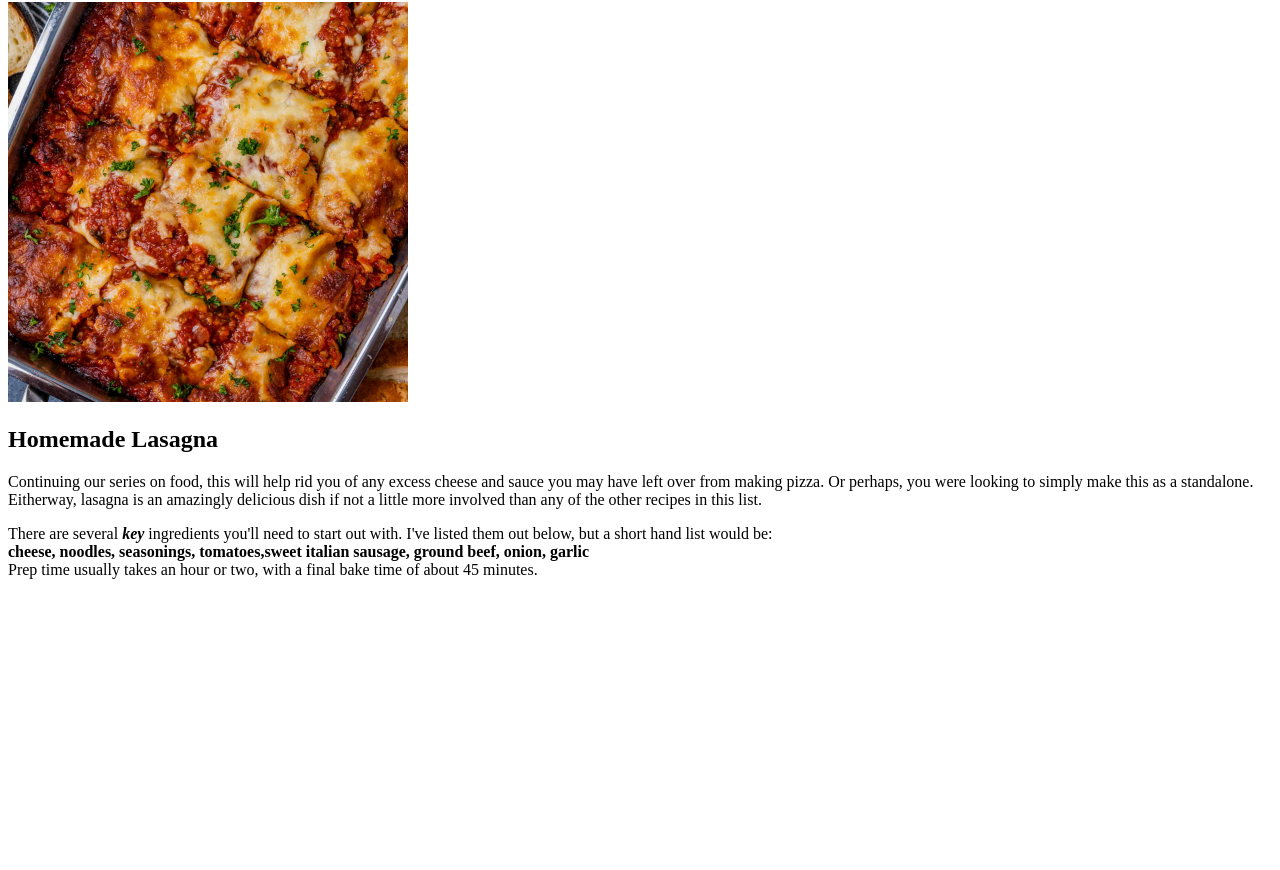
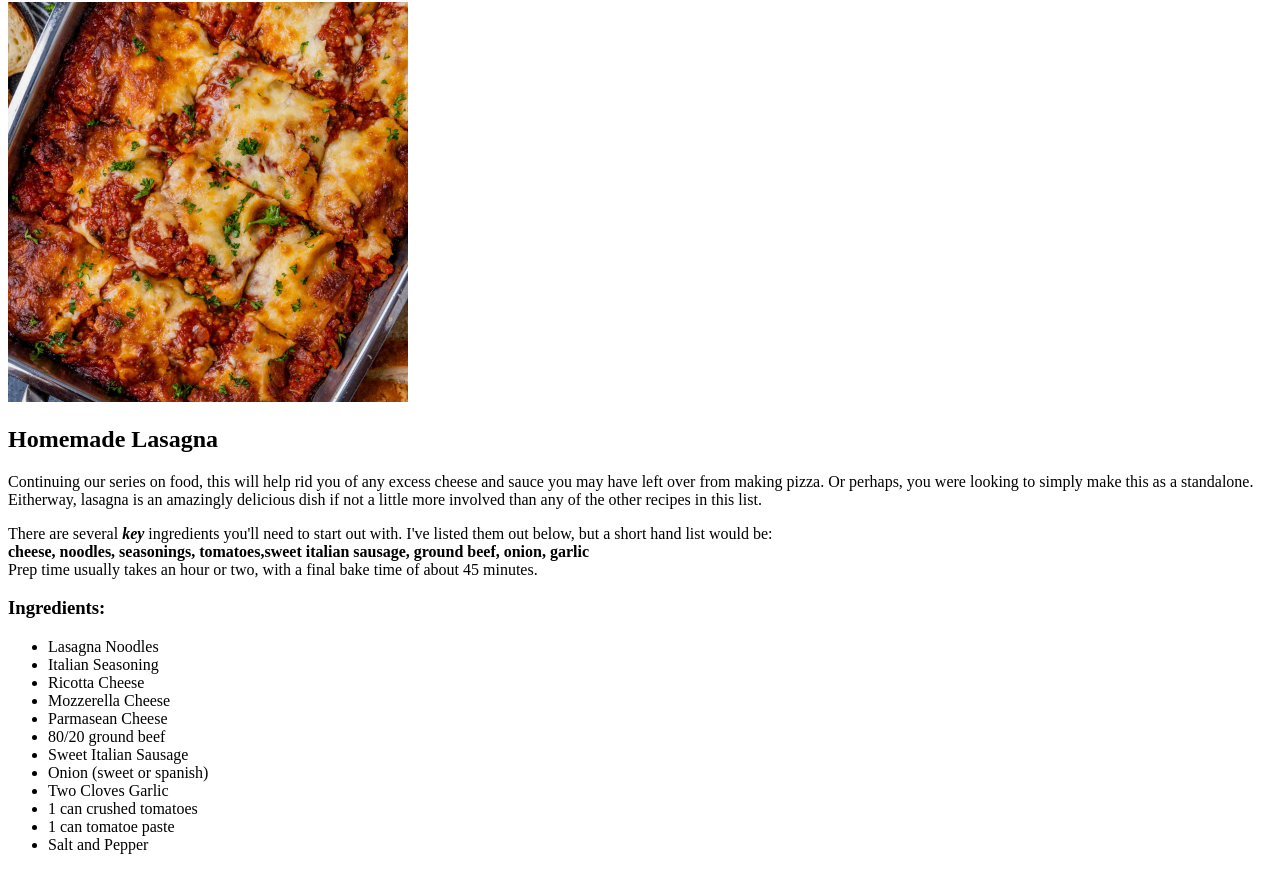
Before and after one commit to FatAnorexic/odin-recipes, a plain HTML site: page recipes/lasagna.html in a window 1280 px wide. Shown: the part 78-948 px from the top of the page. Before the commit the page ends 800 px from the top, so only its background shows below. Drawn offline with Linux system fonts and the light colour scheme.

Commit message:
Add header and unordered list lasagna.html
Added a header level 3 for ingredients and an unordered list of the ingredients.

```diff
--- a/recipes/lasagna.html
+++ b/recipes/lasagna.html
@@ -26,6 +26,21 @@
             ground beef, onion, garlic</strong><br>
         Prep time usually takes an hour or two, with a final bake time of about 45 minutes.
     </p>
+    <h3>Ingredients:</h3>
+    <ul>
+        <li>Lasagna Noodles</li>
+        <li>Italian Seasoning</li>
+        <li>Ricotta Cheese</li>
+        <li>Mozzerella Cheese</li>
+        <li>Parmasean Cheese</li>
+        <li>80/20 ground beef</li>
+        <li>Sweet Italian Sausage</li>
+        <li>Onion (sweet or spanish)</li>
+        <li>Two Cloves Garlic</li>
+        <li>1 can crushed tomatoes</li>
+        <li>1 can tomatoe paste</li>
+        <li>Salt and Pepper</li>
+    </ul>
 
 
 </body>
```
